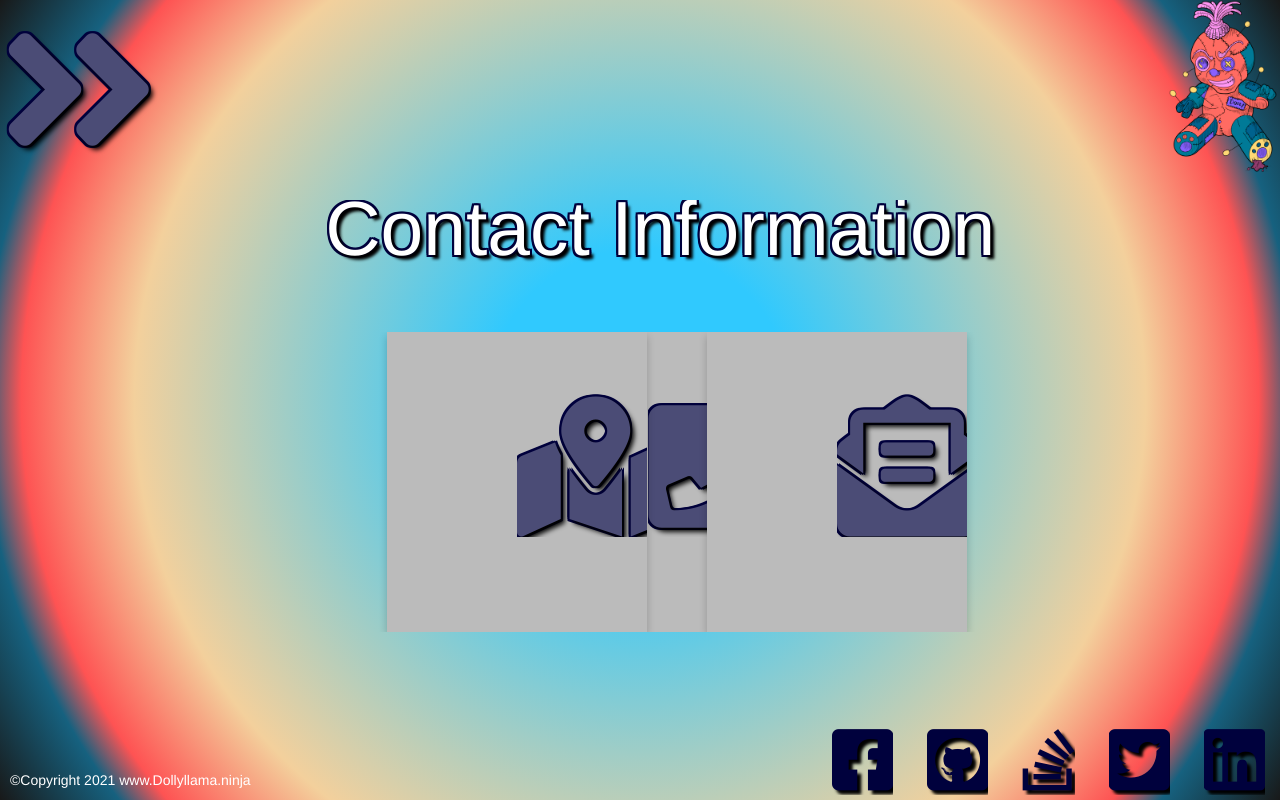
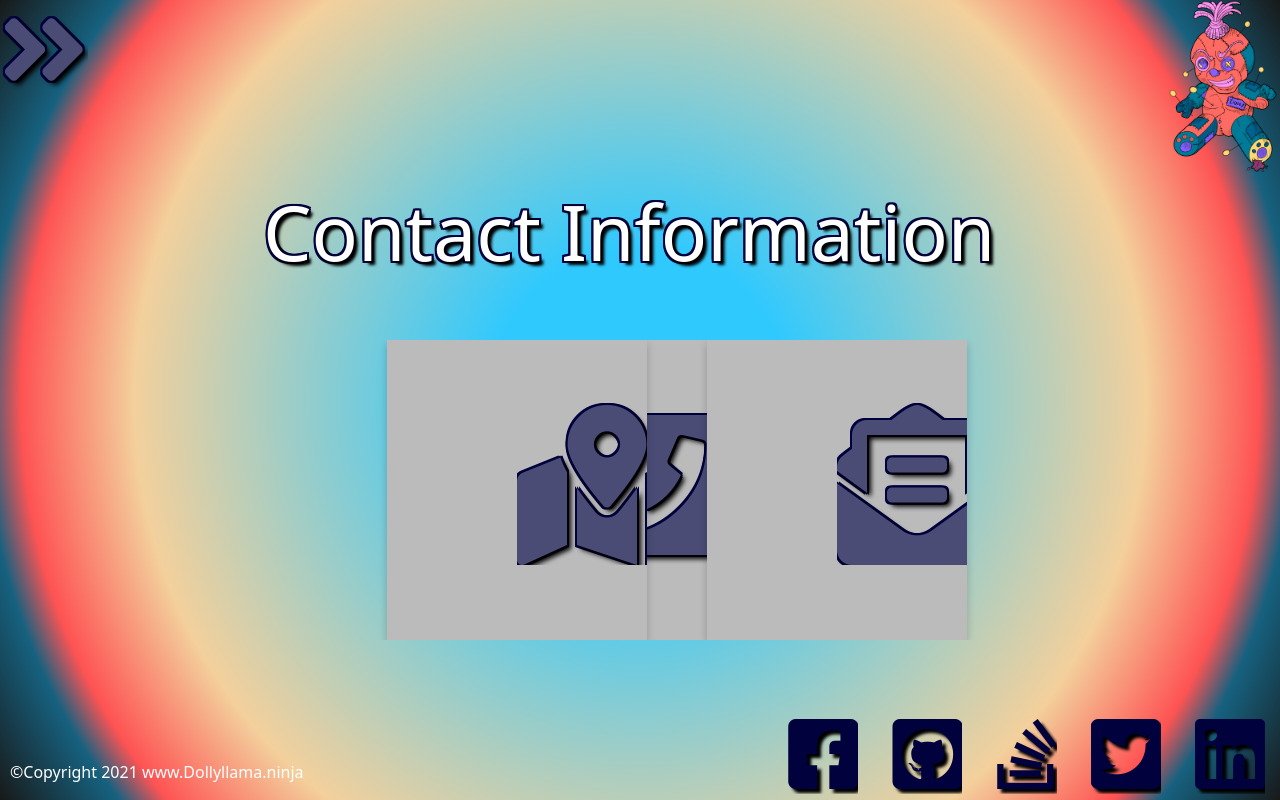
Before and after one commit to edolly2/Portfolio2, a PHP site: page /port_contact.html in a window 1280 px wide. Run offline with PHP 8.4, Linux system fonts and the light colour scheme; some libraries are stand-ins or nearby versions.

Commit message:
"Fix contact page"

```diff
--- a/port_contact.css
+++ b/port_contact.css
@@ -1,5 +1,11 @@
+html,
 body {
     background: radial-gradient(circle, rgba(48, 201, 254, 1) 20%, rgba(243, 208, 156, 1) 67%, rgba(254, 83, 83, 1) 82%, rgba(22, 97, 127, 1) 87%, rgba(24, 25, 25, 1) 100%);
+    ;
+    background-position: center;
+    background-repeat: no-repeat;
+    background-size: contain;
+    height: 100%;
 }
 
 .main h1 {
@@ -67,7 +73,7 @@ body {
     left: 19%;
 }
 
-#phone {
+#tele {
     left: 39%;
 }
 
--- a/port_contact.html
+++ b/port_contact.html
@@ -5,27 +5,21 @@
     <meta charset="UTF-8">
     <meta name="viewport" content="width=device-width, initial-scale=1.0">
     <meta http-equiv="X-UA-Compatible" content="ie=edge">
+    <link rel="stylesheet" href="typography.css">
+    <link rel="preconnect" href="https://fonts.gstatic.com">
+    <link href="https://fonts.googleapis.com/css2?family=Permanent+Marker&display=swap" rel="stylesheet">
     <link rel="stylesheet" href="https://use.fontawesome.com/releases/v5.8.1/css/all.css" integrity="sha384-50oBUHEmvpQ+1lW4y57PTFmhCaXp0ML5d60M1M7uH2+nqUivzIebhndOJK28anvf" crossorigin="anonymous">
-    <link rel="stylesheet" href="https://maxcdn.bootstrapcdn.com/bootstrap/3.3.7/css/bootstrap.min.css" integrity="sha384-BVYiiSIFeK1dGmJRAkycuHAHRg32OmUcww7on3RYdg4Va+PmSTsz/K68vbdEjh4u" crossorigin="anonymous" />
+    <link href="https://cdn.jsdelivr.net/npm/bootstrap@5.0.0-beta1/dist/css/bootstrap.min.css" rel="stylesheet" integrity="sha384-giJF6kkoqNQ00vy+HMDP7azOuL0xtbfIcaT9wjKHr8RbDVddVHyTfAAsrekwKmP1" crossorigin="anonymous">
     <link rel="stylesheet" href="https://unpkg.com/purecss@1.0.1/build/base-min.css">
     <link rel="stylesheet" href="Portfolio2.css">
     <link rel="stylesheet" href="port_contact.css">
-    <link rel="stylesheet" href="brands.css">
-    <link rel="stylesheet" href="typography.css">
-    <link rel="preconnect" href="https://fonts.gstatic.com">
-    <link href="https://fonts.googleapis.com/css2?family=Permanent+Marker&display=swap" rel="stylesheet">
     <title>Contact Me</title>
 </head>
 
-<body>
 
 <body class="grid-container">
-
     <header class="grid-head">
-
-            <span style="font-size:30px;cursor:pointer" onclick="openNav()"><i class="fas fa-angle-double-right fa-6x"></i></span>
-
-
+        <span style="font-size:25px;cursor:pointer" onclick="openNav()"><i class="fas fa-angle-double-right fa-4x"></i></span>
     </header>
     <aside>
         <nav id="myNav" class="nav">
@@ -35,9 +29,6 @@
             <a href="port_projects.html" id="projects">PROJECTS</a>
             <a href="port_contact.html" id="contact">CONTACT</a>
         </nav>
-
-
-
     </aside>
     <main class="main" id="main">
         <h1>Contact Information</h1>
@@ -45,18 +36,14 @@
             <div class="flip-card" id="phone">
                 <div class="flip-card-inner">
                     <div class="flip-card-front">
-                            <i class="fas fa-phone-square fa-10x" id="phone"></i>
+                        <i class="fas fa-phone-square fa-10x" id="tele"></i>
                     </div>
                     <div class="flip-card-back">
                         <h2>CELL PHONE</h2>
-                            <p>Architect & Engineer</p>
-                            <p>We love that guy</p>
+                        <p>Lorem ipsum dolor, sit amet consectetur adipisicing elit. Dolorum, quibusdam!</p>
                     </div>
                 </div>
             </div>
-
-
-
             <div class="flip-card" id="email">
                 <div class="flip-card-inner">
                     <div class="flip-card-front">
@@ -64,13 +51,9 @@
                     </div>
 
                     <h2>EMAIL</h2>
-                        <p>Architect & Engineer</p>
-                        <p>We love that guy</p>
+                    <p>Lorem ipsum dolor sit amet consectetur adipisicing elit. Rerum, doloribus.</p>
                 </div>
             </div>
-
-
-
             <div class="flip-card" id="map">
                 <div class="flip-card-inner">
                     <div class="flip-card-front">
@@ -78,13 +61,11 @@
                     </div>
                     <div class="flip-card-back">
                         <h2>LOCATION</h2>
-                            <p>Architect & Engineer</p>
-                            <p>We love that guy</p>
+                        <p>Lorem ipsum dolor sit amet consectetur adipisicing elit. Ex, natus!</p>
                     </div>
                 </div>
             </div>
         </div>
-
     </main>
     <footer class="foot">
         <p id="copy">&#169;Copyright 2021 www.Dollyllama.ninja</p>
@@ -95,10 +76,7 @@
             <a href="https://twitter.com/DevDollinger" alt="My Twitter Page" target="_blank"><i class="fab fa-twitter-square fa-5x"></i></a>
             <a href="https://www.linkedin.com/in/eric-dollinger-967876202/" alt="My Linkedin Page" target="_blank"><i class="fab fa-linkedin fa-5x"></i></a>
         </div>
-
-
     </footer>
-
     <script>
         function openNav() {
             document.getElementById("myNav").style.width = "250px";
@@ -110,11 +88,6 @@
             document.getElementById("main").style.marginLeft = "0";
         }
     </script>
-
-    </body>
-
-
-</html>
 </body>
 
 </html>
```
Lines whose indentation alone changed are shown as unchanged.
